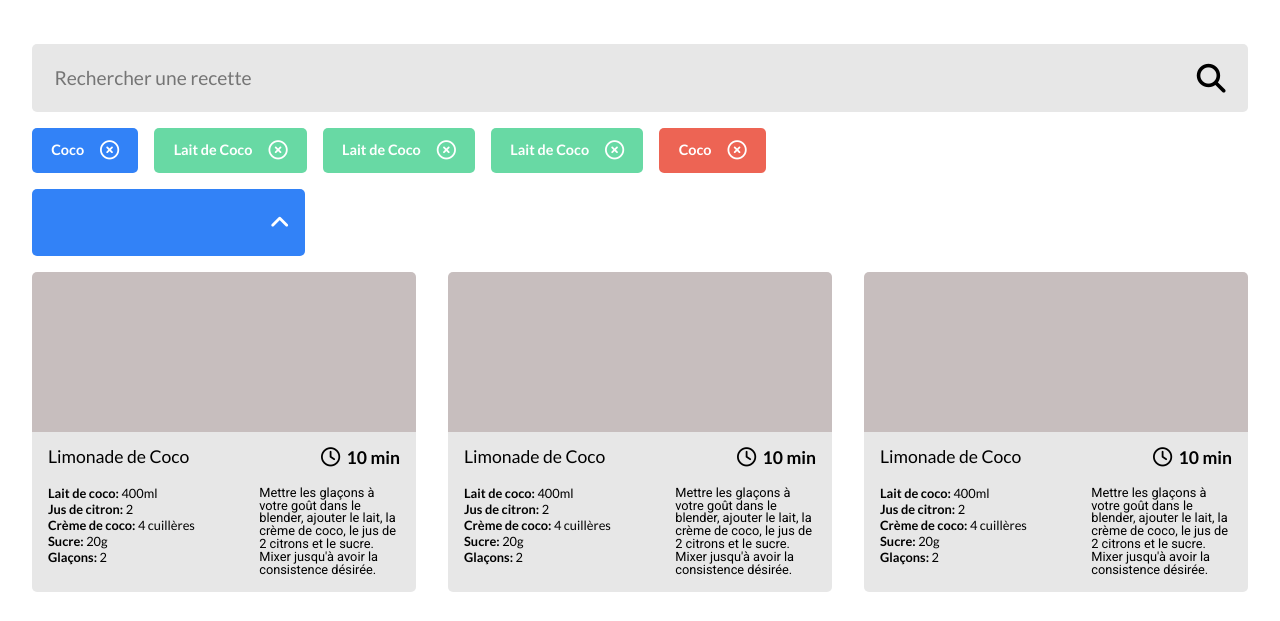
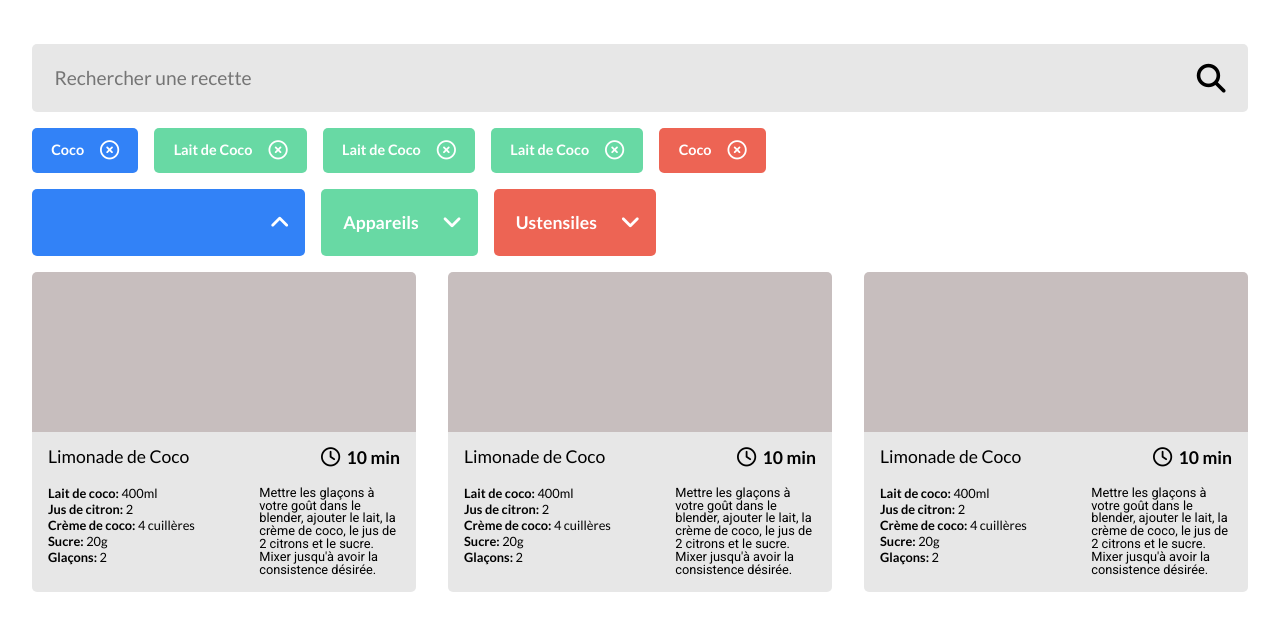
Before and after one commit to ThomasCharuel/les_petits_plats, a website: page index.html in a window 1280 px wide. Shown: the part 147-768 px from the top of the page. Drawn offline with Linux system fonts and the light colour scheme.

Commit message:
Add ustensils and appliance filters

```diff
--- a/index.html
+++ b/index.html
@@ -63,8 +63,23 @@
               <input class="filter__search-input" type="text">
               <i class="filter__caret fa-solid fa-angle-down"></i>
             </div>
-            <div>
-
+          </div>
+        </li>
+        <li>
+          <div class="filter filter--appliance filter">
+            <div class="filter__input-section">
+              <button aria-expanded="false" class="filter__toggle-dropdown">Appareils</button>
+              <input class="filter__search-input" type="text">
+              <i class="filter__caret fa-solid fa-angle-down"></i>
+            </div>
+          </div>
+        </li>
+        <li>
+          <div class="filter filter--ustensils filter">
+            <div class="filter__input-section">
+              <button aria-expanded="false" class="filter__toggle-dropdown">Ustensiles</button>
+              <input class="filter__search-input" type="text">
+              <i class="filter__caret fa-solid fa-angle-down"></i>
             </div>
           </div>
         </li>
```
